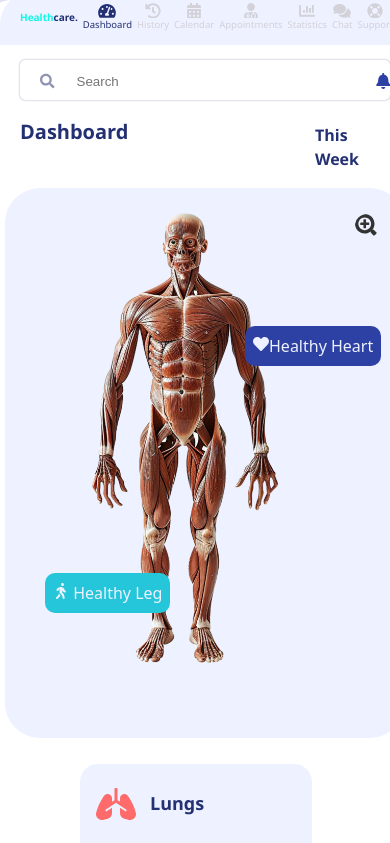
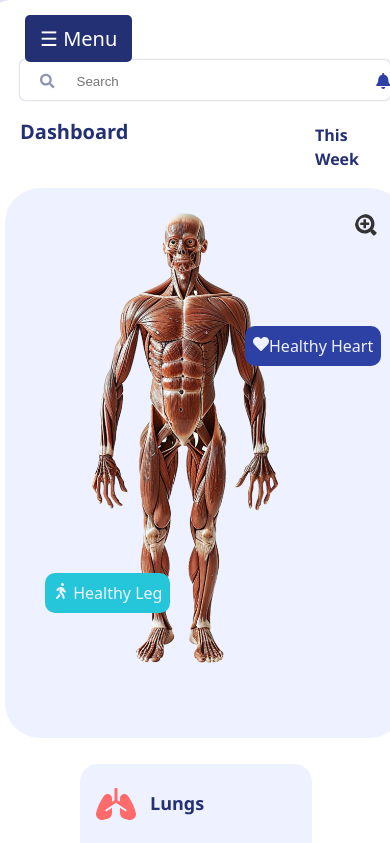
Before and after one commit to Sumayya463/my-Healthcaredasboard-app, a React (Vite) app: page / in a window 390 px wide. Shown: the top 843 px of the page. Built offline with nearby package versions, Linux system fonts and the light colour scheme.

Commit message:
updated sidebar css

```diff
--- a/src/components/Header/Header.jsx
+++ b/src/components/Header/Header.jsx
@@ -7,6 +7,9 @@ const Header = () => {
   return (
 
     <div className='search-bar'>
+      <button className="menu-toggle" onClick={() => document.querySelector('.Sidebar').classList.toggle('active')}>
+          ☰ Menu
+        </button>
       <FaSearch className='search-icon'/>
     <input type="text" placeholder='Search' disabled></input>
      <FaBell className='bell-icon'/>
--- a/src/components/Sidebar/Sidebar.css
+++ b/src/components/Sidebar/Sidebar.css
@@ -87,6 +87,27 @@
     color: #233073;
 }
 
+/* Toggle button for mobile */
+.menu-toggle {
+  display: none;
+  background-color: #233073;
+  color: white;
+  padding: 10px 15px;
+  font-size: 20px;
+  cursor: pointer;
+  border: none;
+  border-radius: 5px;
+  position: fixed;
+  top: 15px;
+  left: 25px;
+  z-index: 1100;
+}
+
+/* When sidebar is collapsed (hidden) */
+.Sidebar.collapsed {
+  display: none;
+}
+
 @media (max-width: 900px) {
   .Sidebar {
     width: 155px;
@@ -133,18 +154,7 @@
 }
 
 @media (max-width: 435px) {
-  .Sidebar {
-    position: fixed;
-    width: 420px;
-    height: auto;
-    flex-direction: row;
-    align-items: center;
-    justify-content: space-around;
-    border-radius: 35px 35px 0px 0px;
-    left: 0;
-    z-index: 1000;
-    margin-top: -20px;
-  }
+
 
   .logo-name{
     font-size: 10px;
@@ -156,20 +166,61 @@
     display: none;
   }
 
+
+   .menu-toggle {
+    display: block;
+  }
+
+  /* Sidebar becomes overlay dropdown */
+  .Sidebar {
+    position: fixed;
+    top: 0;
+    left: 0;
+    height: auto;
+    width: 100%;
+    background-color: #eef1ff;
+    border-radius: 0 0 20px 20px;
+    box-shadow: 0 4px 10px rgba(0,0,0,0.2);
+    display: none; /* Hidden by default */
+    flex-direction: column;
+    align-items: center;
+    padding-top: 60px;
+    z-index: 1000;
+  }
+
+  /* Show when active */
+  .Sidebar.active {
+    display: flex;
+
+  }
+
   .nav-links {
-    display: flex;
-    flex-direction: row;
-    height:50px;
-    width: 80%;
-    margin-left: -15px;
+    flex-direction: column;
+    width: 100%;
+   border-radius: 0%;
   }
 
   .nav-links li {
-    margin: 5px;
-    margin-left: 0px;
-   font-size: 9.5px;
+    width: 100%;
+    padding: 10px 20px;
+    margin-bottom: 0;
+    font-size: 14px;
+    border-bottom: 1px solid #ddd;
+     box-shadow: none;
+       border-radius: 0%;
+  }
+
+  .icon {
+    margin-right: 10px;
+    padding-left: 0;
+  }
+
+
+  .logo-name{
+    margin-left: 20px;
   }
 
 
 
+
 }
```
